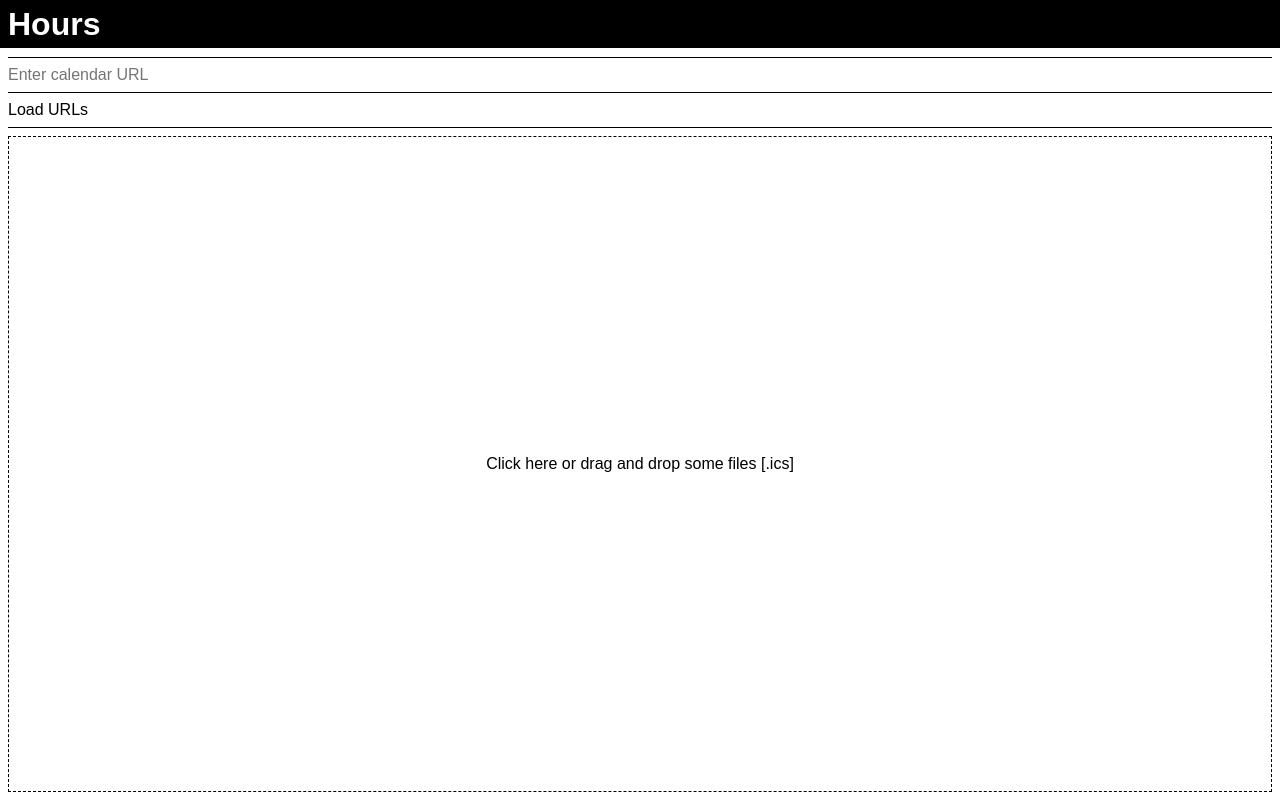
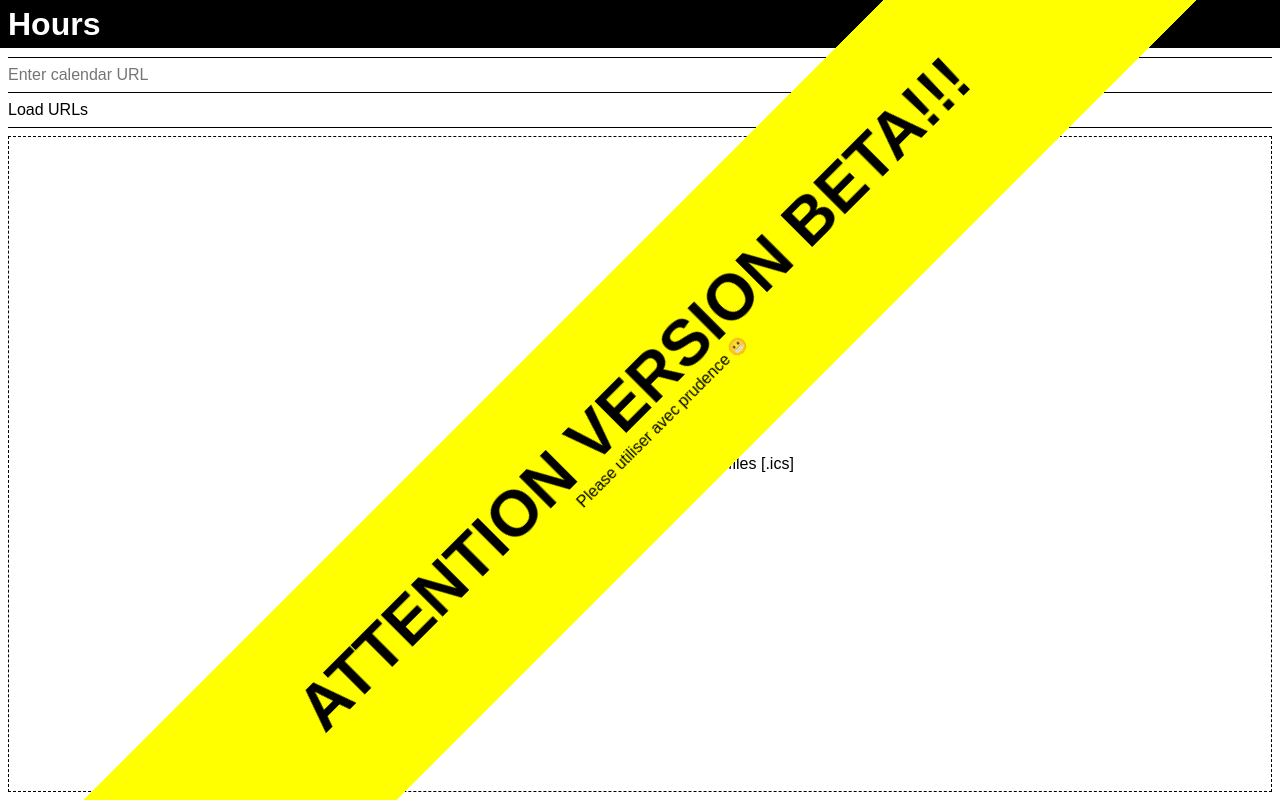
Before and after one commit to ecalmid/ecal-hours, a Vue app: page / in a window 1280 px wide. Built offline with nearby package versions, Linux system fonts and the light colour scheme; what vue-contenteditable-directive would draw is missing.

Commit message:
Implement disclamer

```diff
--- a/src/App.vue
+++ b/src/App.vue
@@ -1,11 +1,16 @@
 <template lang="pug">
 main.app(
+  @click="showDisclamer = false"
   @dragenter="onDragOver"
   @dragstart="onDragOver"
   @dragover="onDragOver"
   @dragleave="onDragLeave"
   @drop="onDrop"
 )
+  disclamer(
+    v-if="showDisclamer"
+  )
+
   header.head(
     :class="headModifierClasses"
   )
@@ -92,12 +97,16 @@ import { icsToJson } from '@/utils/ics'
 import axios from 'axios'
 import * as moment from 'moment'
 import { b64ToString } from '@/utils/string'
+import Disclamer from '@/components/Disclamer'
 
 export default {
   name: 'app',
 
+  components: { Disclamer },
+
   data () {
     return {
+      showDisclamer: true,
       totalHours: 0,
       initialRateValue: 100,
       rateValue: 100,
@@ -156,18 +165,22 @@ export default {
 
   methods: {
     onDragOver (e) {
+      this.showDisclamer = false
       this.isInputHovered = true
     },
 
     onDragLeave (e) {
+      this.showDisclamer = false
       this.isInputHovered = false
     },
 
     onDrop (e) {
+      this.showDisclamer = false
       this.isInputHovered = false
     },
 
     onUrlInput (e) {
+      this.showDisclamer = false
       const { entries } = this.$refs
       const emptyEntries = entries.filter(it => !it.value)
 
--- /dev/null
+++ b/src/components/Disclamer.vue
@@ -0,0 +1,81 @@
+<template lang="pug">
+.disclamer(
+  :class="disclamerCssClasses"
+)
+  h1 ATTENTION VERSION BETA!!!
+  p  Please utiliser avec prudence 😬
+</template>
+
+<script>
+export default {
+  data () {
+    return {
+      colorModeInterval: null,
+      colorMode: 'yellow'
+    }
+  },
+
+  computed: {
+    disclamerCssClasses () {
+      return [
+        `disclamer--${this.colorMode}`
+      ]
+    }
+  },
+
+  mounted () {
+    this.colorModeInterval = setInterval(() => {
+      if (this.colorMode === 'yellow') {
+        this.colorMode = 'black'
+      } else {
+        this.colorMode = 'yellow'
+      }
+    }, 723)
+  },
+
+  beforeDestroy () {
+    clearInterval(this.colorModeInterval)
+  }
+}
+</script>
+
+<style lang="scss">
+.disclamer {
+  cursor: pointer;
+  position: fixed;
+  z-index: 100000;
+  top: 50%;
+  left: 50%;
+  transform-origin: center center;
+  transform: translate(-50%, -50%) rotate(-45deg);
+  width: 200vh;
+  padding: 1.1em;
+  display: flex;
+  flex-direction: column;
+  justify-content: center;
+  align-items: center;
+  font-size: 8vh;
+
+  &--yellow {
+    background: yellow;
+    color: black;
+  }
+
+  &--black {
+    background: black;
+    color: white;
+  }
+
+  h1 {
+    margin: auto;
+    display: inline-block;
+    font-weight: 900;
+    color: inherit;
+  }
+
+  p {
+    font-size: 2vh;
+    color: inherit;
+  }
+}
+</style>
```
